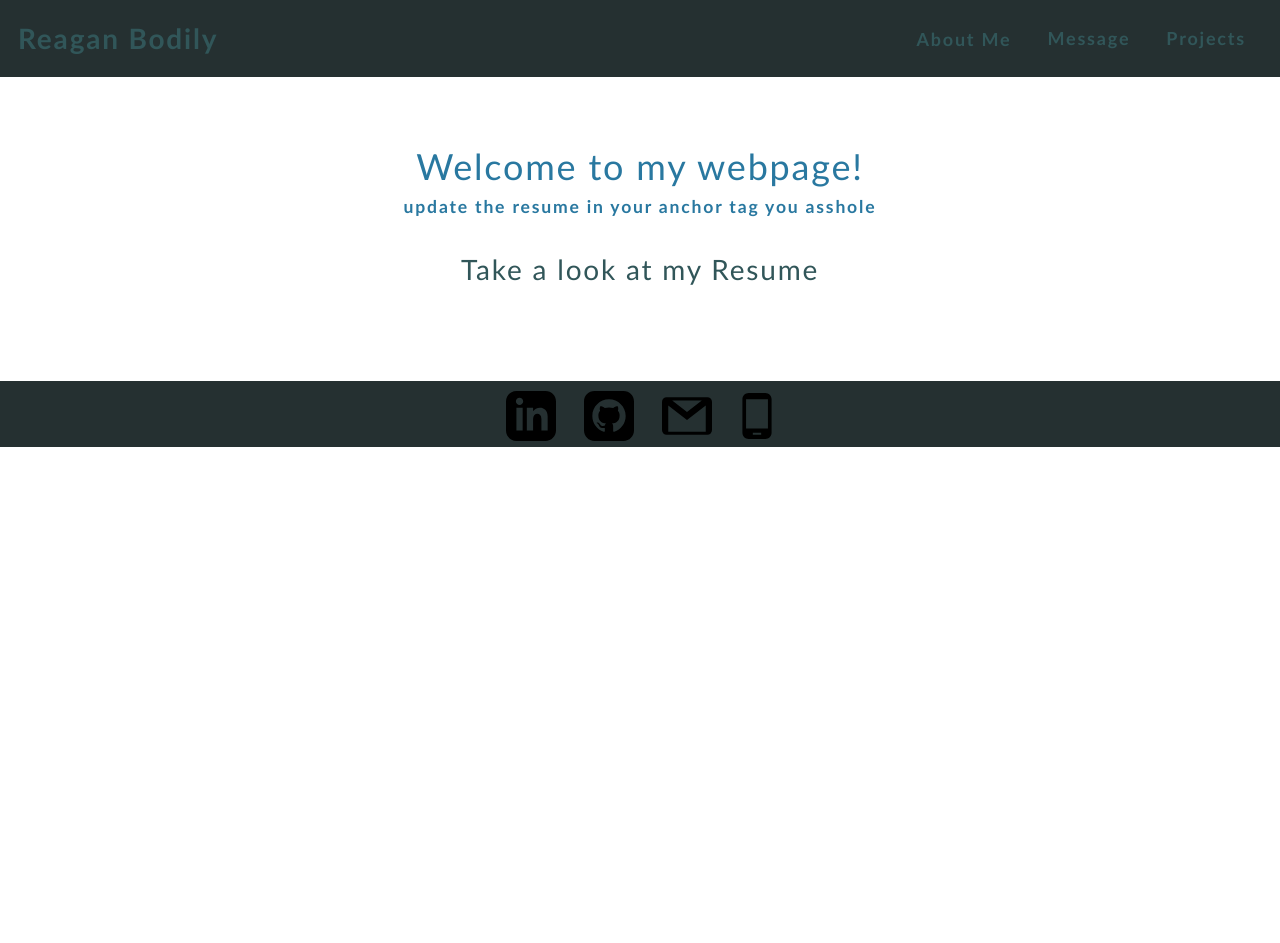
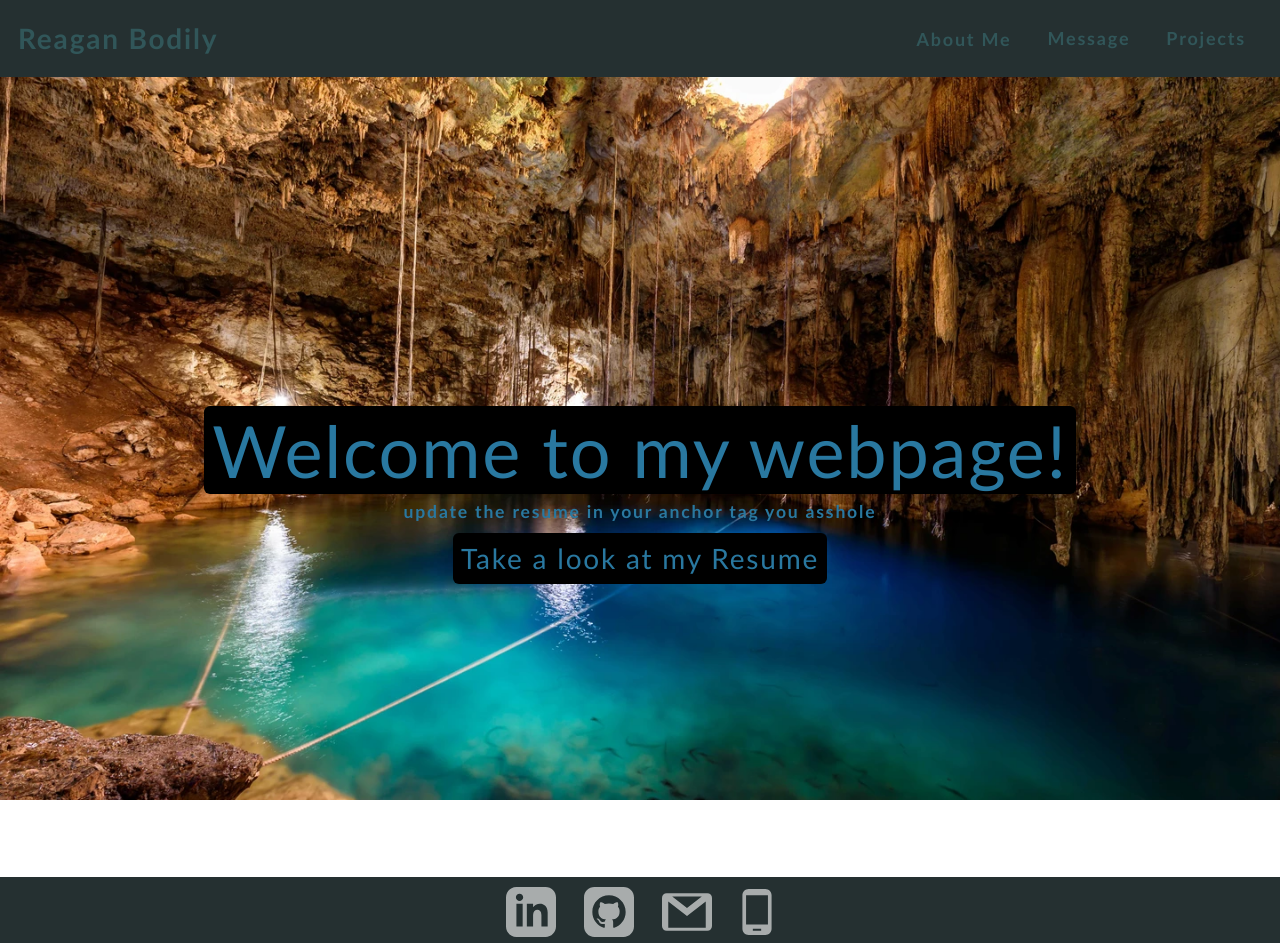
Before and after one commit to Rbodil/Rbod-2.0, a React (Create React App) app: page / in a window 1280 px wide. Before the commit the page ends 800 px from the top, so only its background shows below. Built offline with nearby package versions, Linux system fonts and the light colour scheme.

Commit message:
troubleshooting background, footer, pictures

```diff
--- a/package.json
+++ b/package.json
@@ -3,6 +3,8 @@
   "version": "0.1.0",
   "private": true,
   "dependencies": {
+    "@headlessui/react": "^1.6.4",
+    "@heroicons/react": "^1.0.6",
     "@testing-library/jest-dom": "^5.16.4",
     "@testing-library/react": "^13.3.0",
     "@testing-library/user-event": "^13.5.0",
--- a/public/index.html
+++ b/public/index.html
@@ -24,7 +24,7 @@
       work correctly both with client-side routing and a non-root public URL.
       Learn how to configure a non-root public URL by running `npm run build`.
     -->
-    <title>React App</title>
+    <title>Reagan Bodily LLC</title>
   </head>
   <body>
     <noscript>You need to enable JavaScript to run this app.</noscript>
--- a/src/App.css
+++ b/src/App.css
@@ -1,6 +1,6 @@
-/* @tailwind base;
+@tailwind base;
 @tailwind components;
-@tailwind utilities; */
+@tailwind utilities;
 
 main {
   margin: 0 auto;
@@ -9,10 +9,12 @@ main {
   height: 100%;
 
 }
+
 :root {
   --primary: #253031;
-  --secondary: #315659;
+  --secondary: #5ca0a5;
   --tertiary: #2978a0;
+  --four: #0676ad;
   --light: #fffff;
   --dark: #000000;
   --darker: #111111;
@@ -140,6 +142,12 @@ textarea {
   padding: 5px;
 }
 
+.card{
+  max-height: 150px;
+  background-color: #000000;
+  opacity: 0.5;
+}
+
 .container {
   width: 85%;
   max-width: 1200px;
--- a/src/App.js
+++ b/src/App.js
@@ -6,6 +6,7 @@ import About from './components/About';
 import Message from './components/Message';
 import Contact from './components/Contact';
 import Projects from './components/Projects';
+import background from './assets/cenote.jpg'
 
 
 function App() {
@@ -29,14 +30,14 @@ function App() {
   }
 
   return (
-    <div className='backdrop-saturate-200 bg-fixed'>
+    <div className='w-screen h-screen bg-scroll bg-cover' style={{backgroundImage: `url(${background})`}}>
       <header>
         <Nav setWhale={setPage} />
       </header>
-      <main className='text-tertiary mx-auto flex-row justify-center w-full'>
+      <main className='text-tertiary mx-auto flex-row justify-center w-full h-full pb-3'>
         {pageSwitch()}
       </main>
-      <footer className='bg-primary flex-row text-secondary fixed mb-0 w-full mx-auto justify-center pt-2 pb-1 mb-0 shrink'>
+      <footer className='bg-primary flex-row w-full justify-center pt-2 pb-1 shrink mb-0'>
         <Contact />
       </footer>
     </div>
--- a/src/components/About/index.js
+++ b/src/components/About/index.js
@@ -1,4 +1,4 @@
-import React, { useEffect } from 'react';
+import React from 'react';
 
 
 function About(props) {
--- a/src/components/Contact/index.js
+++ b/src/components/Contact/index.js
@@ -6,7 +6,7 @@ function Contact(props) {
 
 
     return (
-        <div className='flex-row px-0 sm:px-10 shrink' >
+        <div className='flex-row px-0 sm:px-10 invert opacity-60 shrink' >
             <a className='px-2 shrink fill-transparent' target="_blank" rel='noreferrer' href="https://www.linkedin.com/in/reagan-bodily-06696b174/">
                 <svg xmlns="http://www.w3.org/2000/svg" width="50" height="50" viewBox="0 0 24 24"><path d="M19 0h-14c-2.761 0-5 2.239-5 5v14c0 2.761 2.239 5 5 5h14c2.762 0 5-2.239 5-5v-14c0-2.761-2.238-5-5-5zm-11 19h-3v-11h3v11zm-1.5-12.268c-.966 0-1.75-.79-1.75-1.764s.784-1.764 1.75-1.764 1.75.79 1.75 1.764-.783 1.764-1.75 1.764zm13.5 12.268h-3v-5.604c0-3.368-4-3.113-4 0v5.604h-3v-11h3v1.765c1.396-2.586 7-2.777 7 2.476v6.759z" /></svg>
             </a>
--- a/src/components/Home/index.js
+++ b/src/components/Home/index.js
@@ -3,14 +3,15 @@ import resume from './Resume-2022.pdf'
 
 function Home() {
     return (
-        <div className="mx-auto p-3 text-center">
-            <div className="">
-                <h1 >Welcome to my webpage!</h1>
+        <div className="m-auto text-center flex-column">
+            <div>
+                <h1 className="text-7xl text-tertiary bg-dark p-2 rounded-md">Welcome to my webpage!</h1>
             </div>
             <p>update the resume in your anchor tag you asshole</p>
-            <div>
-                <a className="text-secondary" target="_blank" rel='resume' href={resume}>
-                    <h3>Take a look at my Resume</h3></a>
+            <div className="w-100 flex-row justify-center">
+                <a className="text-tertiary" target="_blank" rel='noreferrer' href={resume}>
+                    <h3 className="bg-dark p-2 rounded-md" >Take a look at my Resume</h3>
+                </a>
             </div>
         </div>
     )
--- a/src/components/Projects/index.js
+++ b/src/components/Projects/index.js
@@ -1,9 +1,18 @@
-import React, { useEffect } from 'react';
+import React from 'react';
 import Repo from '../Repo'
+import hike from '../../assets/hike.jpg';
+import wine from '../../assets/wine.jpg';
+import pg from '../../assets/pg.jpg';
+import trainer from '../../assets/trainer-1.jpg';
+
 
 function Projects() {
     // make repo card component, make tiles set classname to Card
+    // repo => object, then map in project?
     /* <Repo className='card' title='' image='' tech='' description='' shit='' /> */
+    const photos = [
+        hike, wine, pg, trainer
+    ]
 
     return (
         <div>
@@ -11,8 +20,7 @@ function Projects() {
                 <h2>Projects</h2>
             </div>
             <div className='pb-10'>
-
-                <Repo className='card' title='Budget Tracker' image='hike' tech='Mongoose, Express.js, IndexDB, MongoDB, javascript' description='PWA built with MongoDB for offline budget tracking, deployed with Heroku' shit='https://budget-tracker-24.herokuapp.com/' />
+                <Repo className='card' title='Budget Tracker' image={photos.hike} tech='Mongoose, Express.js, IndexDB, MongoDB, javascript' description='PWA built with MongoDB for offline budget tracking, deployed with Heroku' shit='https://budget-tracker-24.herokuapp.com/' />
                 <Repo className='card' title='Wine-N-Dine' image='wine' tech='HTML, CSS, Javascript, fetching from Third Party API' description='Recipe Website, I designed and implemented the individual recipe pages.' shit='https://jwviking.github.io/project1/' />
                 <Repo className='card' title='Password Generator' image='pg' tech='HTML, CSS, Javascript' description='Random Password Generator' shit='https://rbodil.github.io/Password-Generator/' />
                 <Repo className='card' title='Runbuddy' image='trainer-1' tech='HTML, CSS' description='Personal Trainer mock website' shit='https://rbodil.github.io/run-buddy/' />
--- a/src/components/Repo/index.js
+++ b/src/components/Repo/index.js
@@ -1,4 +1,5 @@
 import React from "react";
+
 
 function Repo(props) {
 
@@ -11,7 +12,7 @@ function Repo(props) {
                 <div className="border-r border-b border-l lg:border-l-0 lg:border-t bg-white rounded-b lg:rounded-b-none lg:rounded-r p-4 flex flex-col justify-between leading-normal">
                     <div className="mb-8">
                         <img
-                            src={require(`../../assets/${props.image}.jpg`).default}
+                            src={props.image}
                             alt={props.image}
                             className="img-thumbnail mx-1"
                             key={props.image}
--- a/src/index.css
+++ b/src/index.css
@@ -1,246 +1,3 @@
 @tailwind base;
 @tailwind components;
 @tailwind utilities;
-
-
-
-main {
-    margin: 0 auto;
-    max-width: 90%;
-    padding: 50px 30px;
-    height: 100%;
-
-}
-
-:root {
-    --primary: #253031;
-    --secondary: #315659;
-    --tertiary: #2978a0;
-    --light: #fffff;
-    --dark: #000000;
-    --darker: #111111;
-    --error: #f34832;
-    --spacing-one: calc(1rem * 0.5);
-    --spacing-two: calc(1rem);
-    --spacing-five: calc(2.5rem);
-}
-
-* {
-    box-sizing: border-box;
-}
-
-html,
-body {
-    min-height: 100%;
-}
-
-body {
-    margin: 0;
-    padding: 0;
-    font-weight: 600;
-    line-height: 1.5;
-    font-size: 18px;
-    letter-spacing: 0.1em;
-
-    color: var(--light);
-    font-family: 'Trebuchet MS', 'Lucida Sans Unicode', 'Lucida Grande', 'Lucida Sans', Arial, sans-serif;
-}
-
-h1,
-h2,
-h3,
-h4,
-h5,
-h6 {
-    font-family: 'Trebuchet MS', 'Lucida Sans Unicode', 'Lucida Grande', 'Lucida Sans', Arial, sans-serif;
-    font-weight: 500;
-    margin: 5px 0;
-    line-height: 1.25;
-}
-
-h1 {
-    font-size: 2.25rem;
-}
-
-h2 {
-    font-size: 2rem;
-}
-
-h3 {
-    font-size: 1.75rem;
-}
-
-h4 {
-    font-size: 1.5rem;
-}
-
-h5 {
-    font-size: 1.25rem;
-}
-
-h6 {
-    font-size: 1rem;
-}
-
-p {
-    font-size: 1.1rem;
-    margin-top: 0;
-}
-
-a {
-    color: var(--tertiary);
-    text-decoration: none;
-    font-weight: bold;
-}
-
-a:hover {
-    text-decoration: underline;
-}
-
-header a {
-    color: var(--light);
-}
-
-button:hover {
-    opacity: 0.8;
-}
-
-button[disabled] {
-    cursor: default;
-    opacity: 0.8;
-}
-
-img {
-    max-width: 100%;
-}
-
-form {
-    width: 40%;
-}
-
-input {
-    font-size: 1rem;
-    padding: 0.25rem;
-    border: 1px solid var(--dark);
-    outline: none;
-    border-radius: 3px;
-    transition: box-shadow 0.2s;
-}
-
-input:focus {
-    border: 1px solid var(--secondary);
-    box-shadow: 0 0 0.25rem rgba(0, 0, 0, 0.5);
-}
-
-nav li {
-    cursor: pointer;
-}
-
-textarea {
-    width: 600px;
-    height: 120px;
-    border: 3px solid #cccccc;
-    padding: 5px;
-}
-
-.container {
-    width: 85%;
-    max-width: 1200px;
-    margin-left: auto;
-    margin-right: auto;
-}
-
-.flex-row {
-    display: flex;
-    flex-wrap: wrap;
-}
-
-.space-between {
-    justify-content: space-between;
-}
-
-.flex-end {
-    justify-content: flex-end;
-}
-
-.mx-1 {
-    margin-right: var(--spacing-one);
-    margin-left: var(--spacing-one);
-}
-
-.mx-2 {
-    margin-right: var(--spacing-two);
-    margin-left: var(--spacing-two);
-}
-
-.my-1 {
-    margin-top: var(--spacing-one);
-    margin-bottom: var(--spacing-one);
-}
-
-.my-2 {
-    margin-top: var(--spacing-two);
-    margin-bottom: var(--spacing-two);
-}
-
-.my-5 {
-    margin-top: var(--spacing-five);
-    margin-bottom: var(--spacing-five);
-}
-
-.px-1 {
-    padding-right: var(--spacing-one);
-    padding-left: var(--spacing-one);
-}
-
-.px-2 {
-    padding-right: var(--spacing-two);
-    padding-left: var(--spacing-two);
-}
-
-.py-1 {
-    padding-top: var(--spacing-one);
-    padding-bottom: var(--spacing-one);
-}
-
-.py-2 {
-    padding-top: var(--spacing-two);
-    padding-bottom: var(--spacing-two);
-}
-
-.card {
-    width: 25%;
-    text-align: center;
-}
-
-.img-thumbnail {
-    width: auto;
-    height: 300px;
-    margin-bottom: 50px;
-    cursor: pointer;
-}
-
-button {
-    background: var(--primary);
-    border: 0;
-    border-radius: 5px;
-    color: #fff;
-    cursor: pointer;
-    font-size: 16px;
-    font-weight: 600;
-    margin-bottom: 30px;
-    padding: 10px 15px;
-}
-
-a {
-    border-radius: 5px;
-    color: var(--primary);
-    font-weight: 600;
-    padding: 2px 4px;
-    margin-left: -2px;
-    margin-right: -2px;
-}
-
-.navActive {
-    color: var(--secondary);
-}
```
Also changed, not shown: src/assets/cenote.jpg (added), 1 other file (tests, documents, lock files or other folders).
